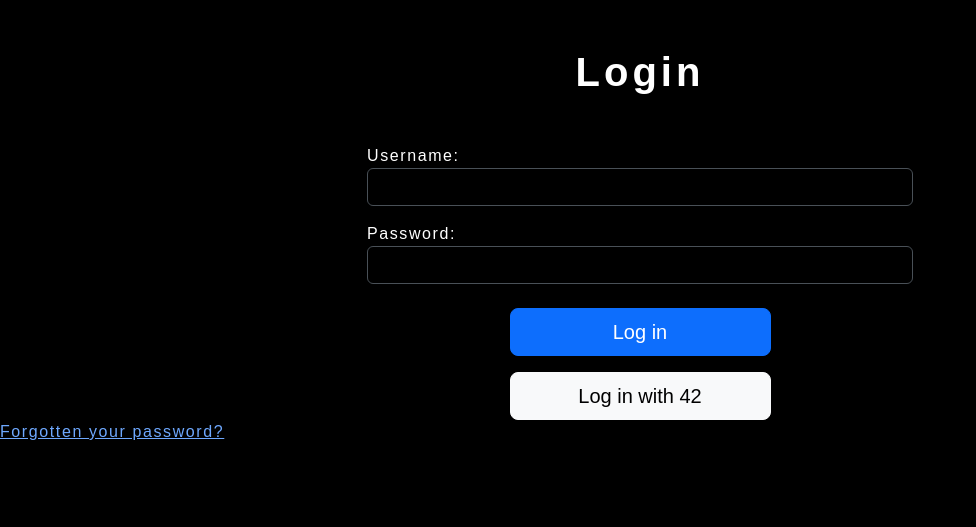
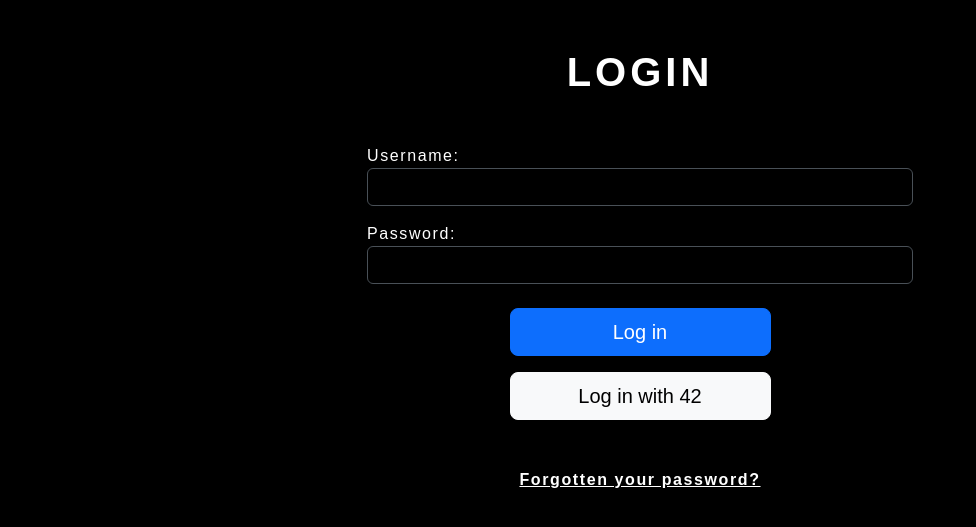
Before and after one commit to puyma/ft_transcendence, a Django app: page /login/ in a window 1280 px wide. Shown: the part 73-600 px from the top of the page, without its empty margins (0-976 px from the left). Run offline with Django 5.2, Linux system fonts and the light colour scheme; style sheets or scripts are compiled from the project's sources; parts of the project's set-up code (start-up, migrations or seed data) failed here and were passed over; some web fonts are replaced.

Commit message:
Homogenize

```diff
--- a/transcendence/templates/tr/pages/login.html
+++ b/transcendence/templates/tr/pages/login.html
@@ -1,4 +1,4 @@
-<h1 class="text-center mt-5">Login</h1>
+<h1 class="text-center mt-5">LOGIN</h1>
 
 <div class="container mt-5">
   <div class="row justify-content-center">
@@ -50,8 +50,8 @@
   </div>
 </div>
 
-<p>
-<a href="{% url "password_reset" %}">
+<p class="text-center text-muted mt-5 mb-0">
+<a href="{% url "password_reset" %}" class="fw-bold text-body">
 	Forgotten your password?
 </a>
 </p>
```
